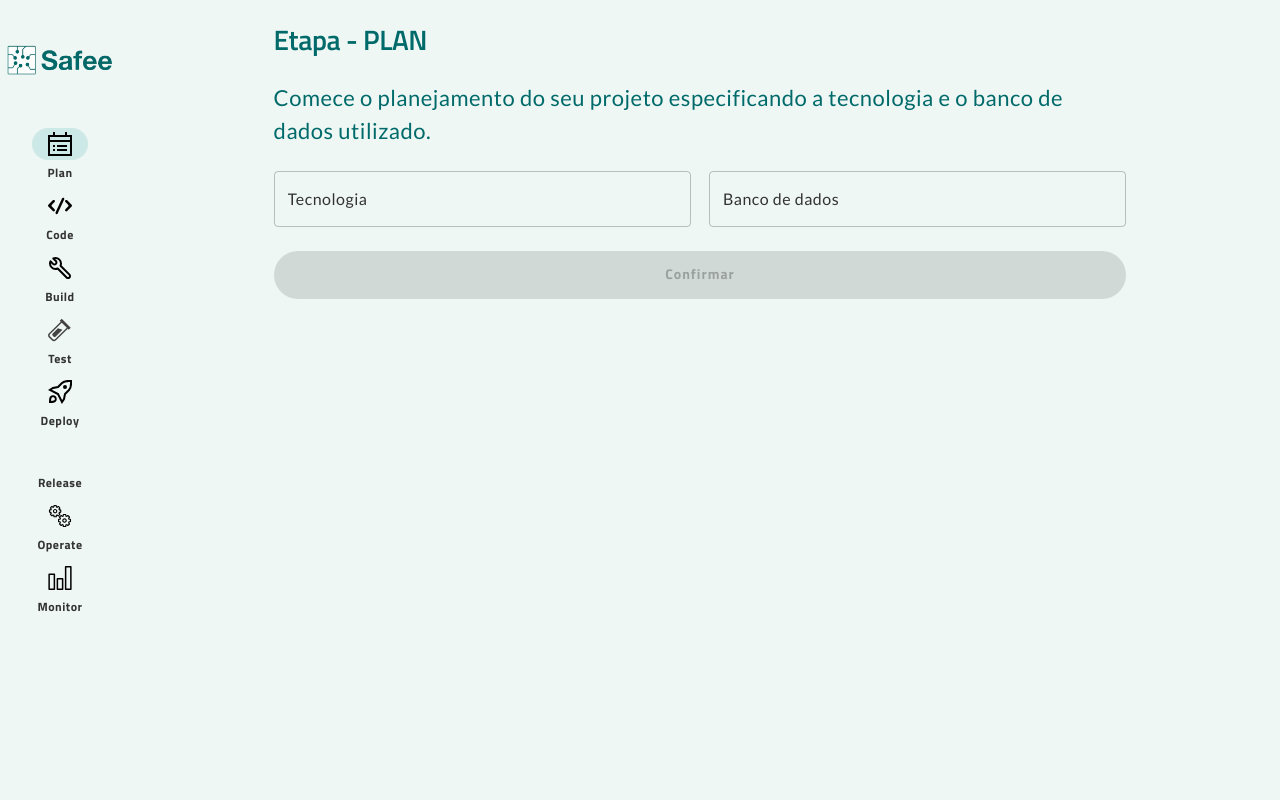
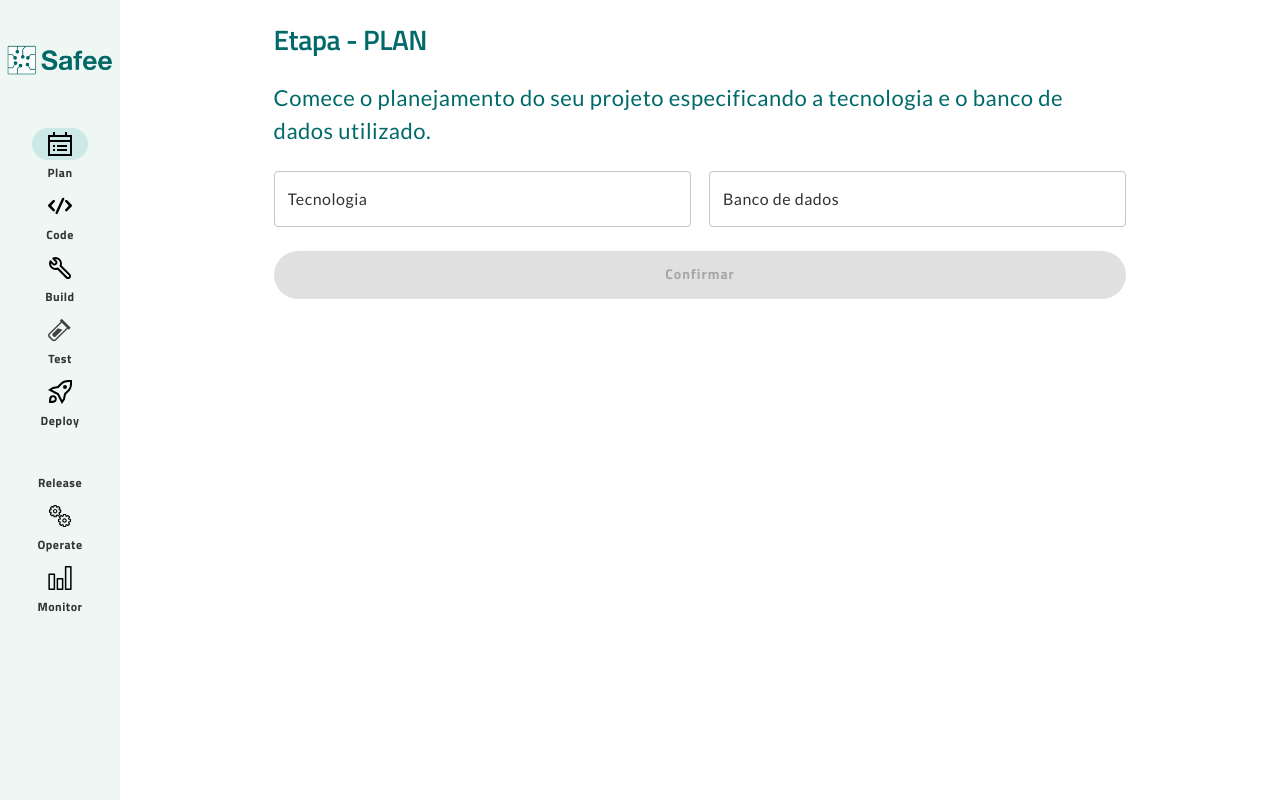
Before and after one commit to thiagonery/DevSecOps_TCC_IA-1, a React (Vite) app in the folder client/: page / in a window 1280 px wide. Built offline with nearby package versions, Linux system fonts and the light colour scheme; some icons are missing.

Commit message:
feat: add theme in Background

```diff
--- a/client/src/components/Layout/Background/Background.tsx
+++ b/client/src/components/Layout/Background/Background.tsx
@@ -1,6 +1,7 @@
 import { DRAWER_WIDTH } from '@common/constants';
 import { isMobile } from '@common/utils';
 import { Box, Drawer } from '@components';
+import { useTheme } from '@mui/material';
 
 import { IBackground } from './Background.types';
 
@@ -8,12 +9,14 @@ export const Background: React.FC<IBackground> = ({
   children,
   drawerFocus,
 }) => {
+  const theme = useTheme();
+
   return (
     <Box
       py="24px"
       ml={DRAWER_WIDTH}
       px={isMobile() ? '3%' : '12%'}
-      backgroundColor="#eef7f4"
+      backgroundColor={theme.backgroundColor}
       width={`calc(100vw - ${DRAWER_WIDTH})`}
       minHeight="100vh"
     >
```
